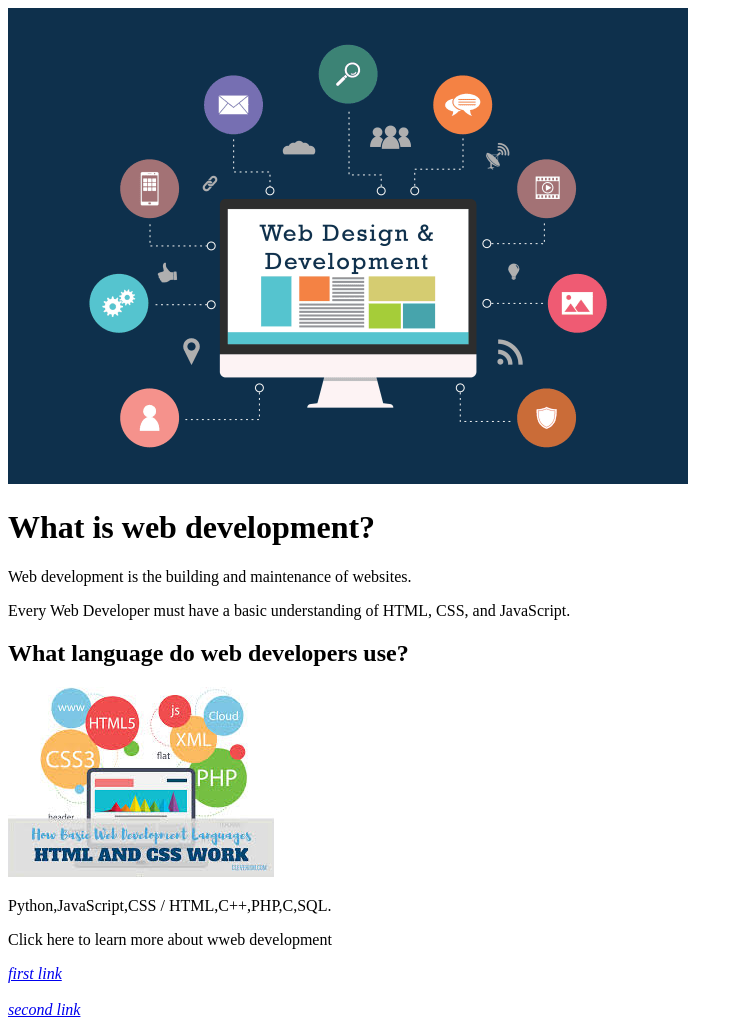
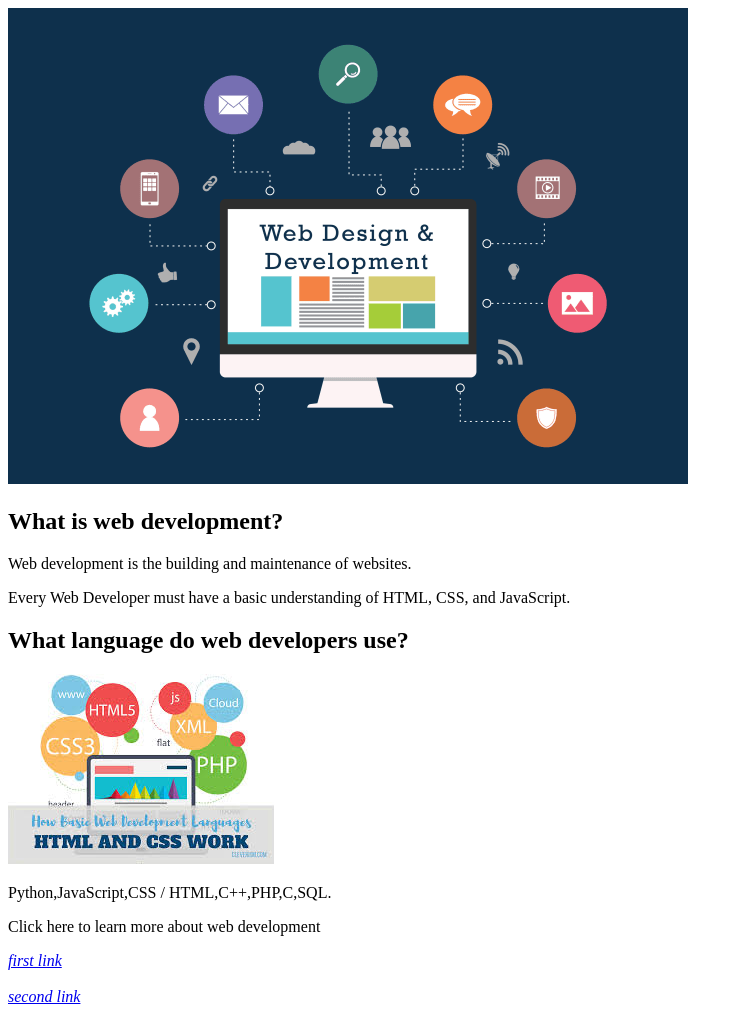
Before and after one commit to rutikamandape01/codewayy_web_series, a plain HTML site: page webpage1.html in a window 1280 px wide. Shown: the whole page, without its empty margins (0-743 px from the left). Drawn offline with Linux system fonts and the light colour scheme.

Commit message:
Update webpage1.html

```diff
--- a/webpage1.html
+++ b/webpage1.html
@@ -7,24 +7,24 @@
     </head>
     <body>
         <img src="web_development.png">
-        <artile>
+        <article>
         <h1>What is web development?</h1>
         <p>Web development is the building and maintenance of websites.</p>
         <p>Every Web Developer must have a basic understanding of HTML, CSS, and JavaScript.</p>
-        </artile>
+        </article>
         <article>
         <h1>What language do web developers use?</h1>
         <img src="Language_web_development.jpg">
         <p>Python,JavaScript,CSS / HTML,C++,PHP,C,SQL.</p>
         </article>
 
-       <p>Click here to learn more about wweb development</p>
+       <p>Click here to learn more about web development</p>
        <a href="https://www.w3schools.com/whatis/"><em>first link</em>
 </a>
 <br></br>
      <a href ="https://en.wikipedia.org/wiki/Web_development"><em>second link</em> </a>
 
-
+        <!-- This is the comment tag in html -->
 
     </body>
 </html>
```
